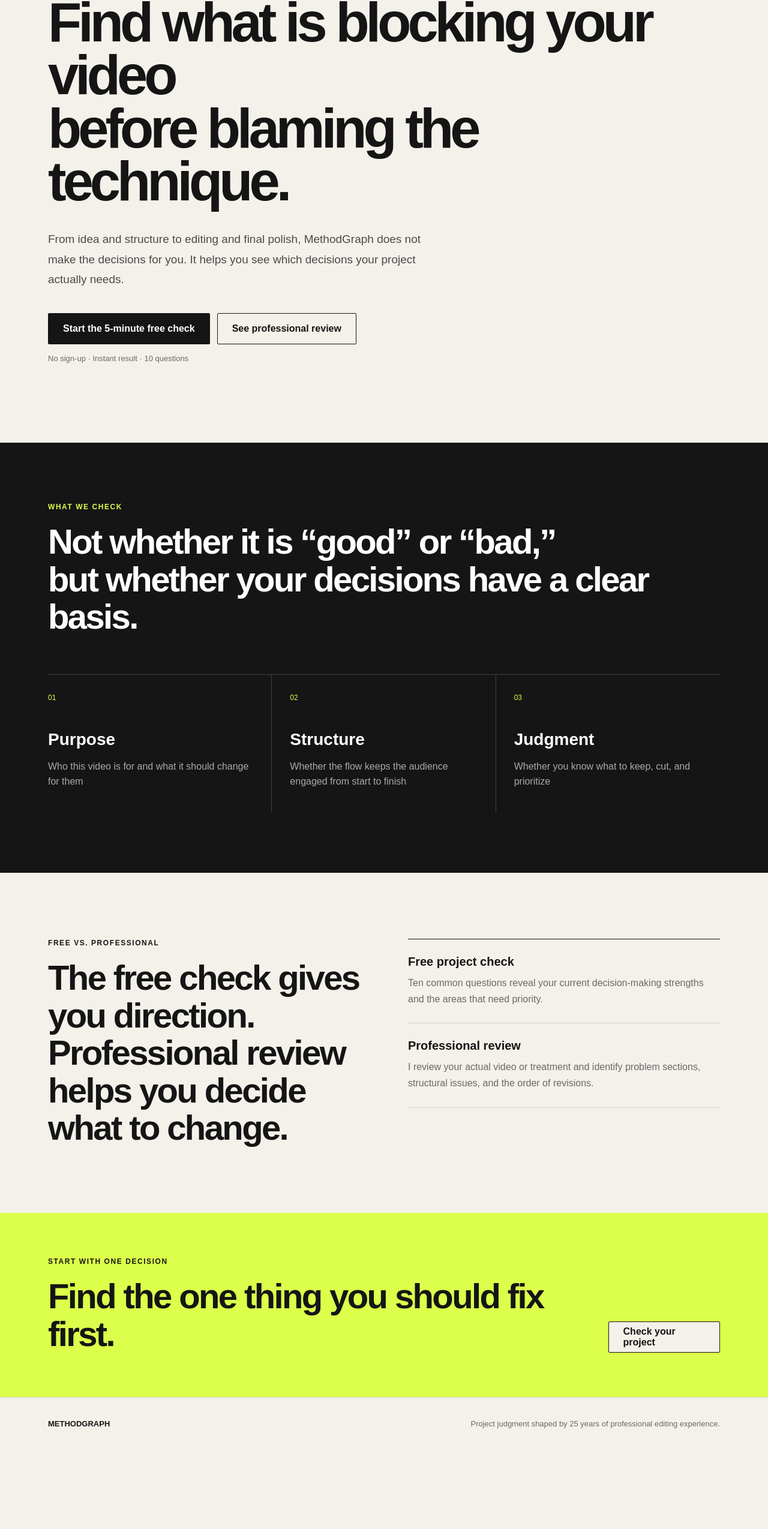
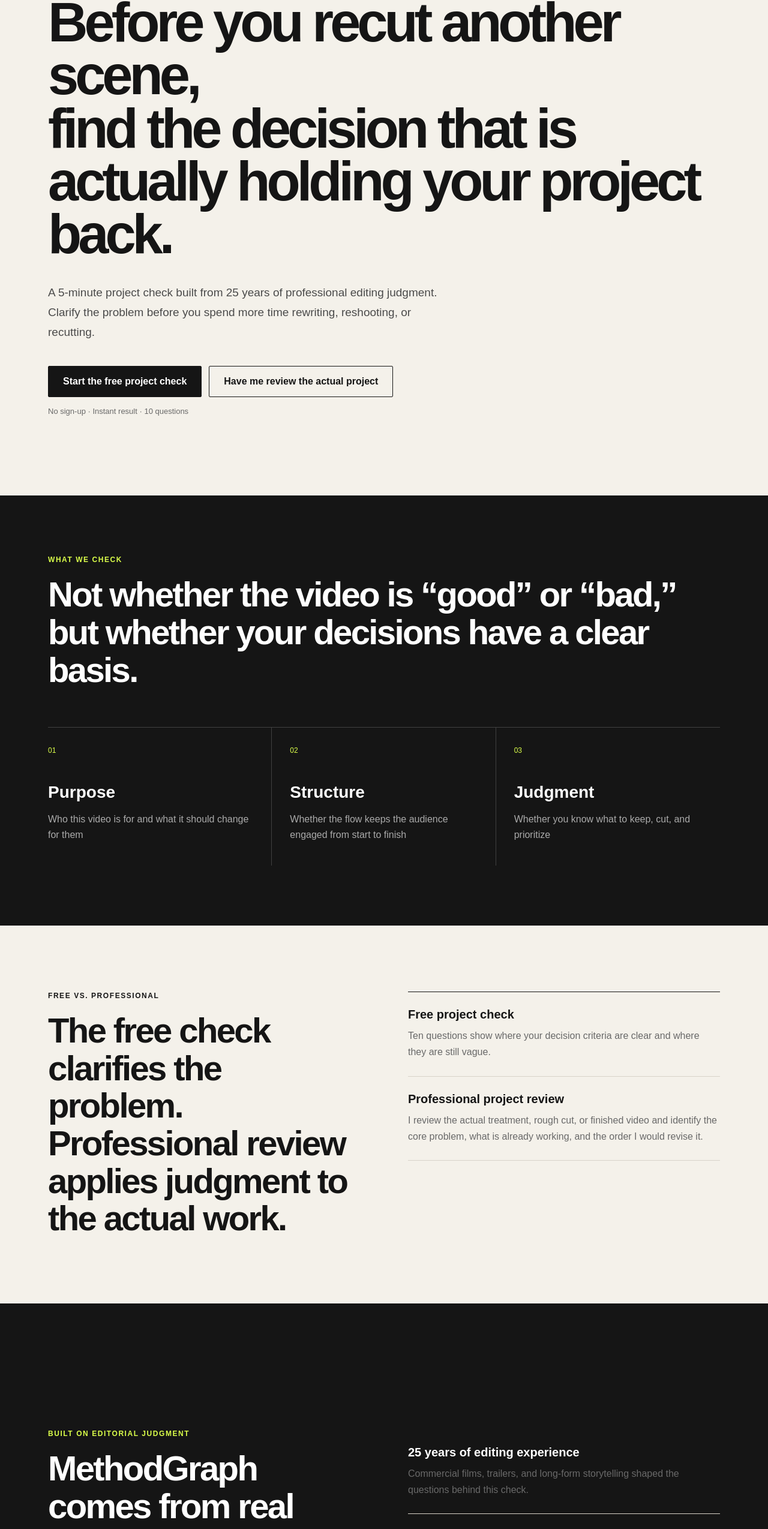
Before and after one commit to soodan7905-creator/methodgraph, a Next.js app: page / in a window 1280 px wide. Shown: the part 223-2772 px from the top of the page at 60% size. Before the commit the page ends 2672 px from the top, so only its background shows below. Built offline with nearby package versions, Linux system fonts and the light colour scheme.

Commit message:
Strengthen landing page positioning and conversion copy

```diff
--- a/app/page.tsx
+++ b/app/page.tsx
@@ -11,14 +11,14 @@ export default function Home() {
     <>
       <section className="hero shell">
         <p className="eyebrow">VIDEO PROJECT DECISION CHECK</p>
-        <h1>Find what is blocking your video<br />before blaming the technique.</h1>
+        <h1>Before you recut another scene,<br />find the decision that is actually holding your project back.</h1>
         <p className="hero-copy">
-          From idea and structure to editing and final polish, MethodGraph does not make the decisions for you.
-          It helps you see which decisions your project actually needs.
+          A 5-minute project check built from 25 years of professional editing judgment.
+          Clarify the problem before you spend more time rewriting, reshooting, or recutting.
         </p>
         <div className="button-row">
-          <Link className="button primary" href="/diagnosis">Start the 5-minute free check</Link>
-          <Link className="button secondary" href="/consult">See professional review</Link>
+          <Link className="button primary" href="/diagnosis">Start the free project check</Link>
+          <Link className="button secondary" href="/consult">Have me review the actual project</Link>
         </div>
         <p className="microcopy">No sign-up · Instant result · 10 questions</p>
       </section>
@@ -26,7 +26,7 @@ export default function Home() {
       <section className="dark-section">
         <div className="shell">
           <p className="eyebrow pale">WHAT WE CHECK</p>
-          <h2>Not whether it is “good” or “bad,”<br />but whether your decisions have a clear basis.</h2>
+          <h2>Not whether the video is “good” or “bad,”<br />but whether your decisions have a clear basis.</h2>
           <div className="checkpoint-grid">
             {checkpoints.map(([number, title, copy]) => (
               <article key={number} className="checkpoint">
@@ -42,16 +42,35 @@ export default function Home() {
       <section className="shell split-section">
         <div>
           <p className="eyebrow">FREE VS. PROFESSIONAL</p>
-          <h2>The free check gives you direction.<br />Professional review helps you decide what to change.</h2>
+          <h2>The free check clarifies the problem.<br />Professional review applies judgment to the actual work.</h2>
         </div>
         <div className="comparison">
           <div>
             <strong>Free project check</strong>
-            <p>Ten common questions reveal your current decision-making strengths and the areas that need priority.</p>
+            <p>Ten questions show where your decision criteria are clear and where they are still vague.</p>
           </div>
           <div>
-            <strong>Professional review</strong>
-            <p>I review your actual video or treatment and identify problem sections, structural issues, and the order of revisions.</p>
+            <strong>Professional project review</strong>
+            <p>I review the actual treatment, rough cut, or finished video and identify the core problem, what is already working, and the order I would revise it.</p>
+          </div>
+        </div>
+      </section>
+
+      <section className="dark-section">
+        <div className="shell split-section">
+          <div>
+            <p className="eyebrow pale">BUILT ON EDITORIAL JUDGMENT</p>
+            <h2>MethodGraph comes from real editing work, not a generic scoring model.</h2>
+          </div>
+          <div className="comparison">
+            <div>
+              <strong>25 years of editing experience</strong>
+              <p>Commercial films, trailers, and long-form storytelling shaped the questions behind this check.</p>
+            </div>
+            <div>
+              <strong>Judgment before technique</strong>
+              <p>The free check helps you name the problem. The professional review applies that judgment to your actual project.</p>
+            </div>
           </div>
         </div>
       </section>
@@ -60,7 +79,7 @@ export default function Home() {
         <div className="shell cta-inner">
           <div>
             <p className="eyebrow">START WITH ONE DECISION</p>
-            <h2>Find the one thing you should fix first.</h2>
+            <h2>Find the one thing you should examine before your next revision.</h2>
           </div>
           <Link className="button light" href="/diagnosis">Check your project</Link>
         </div>
```
